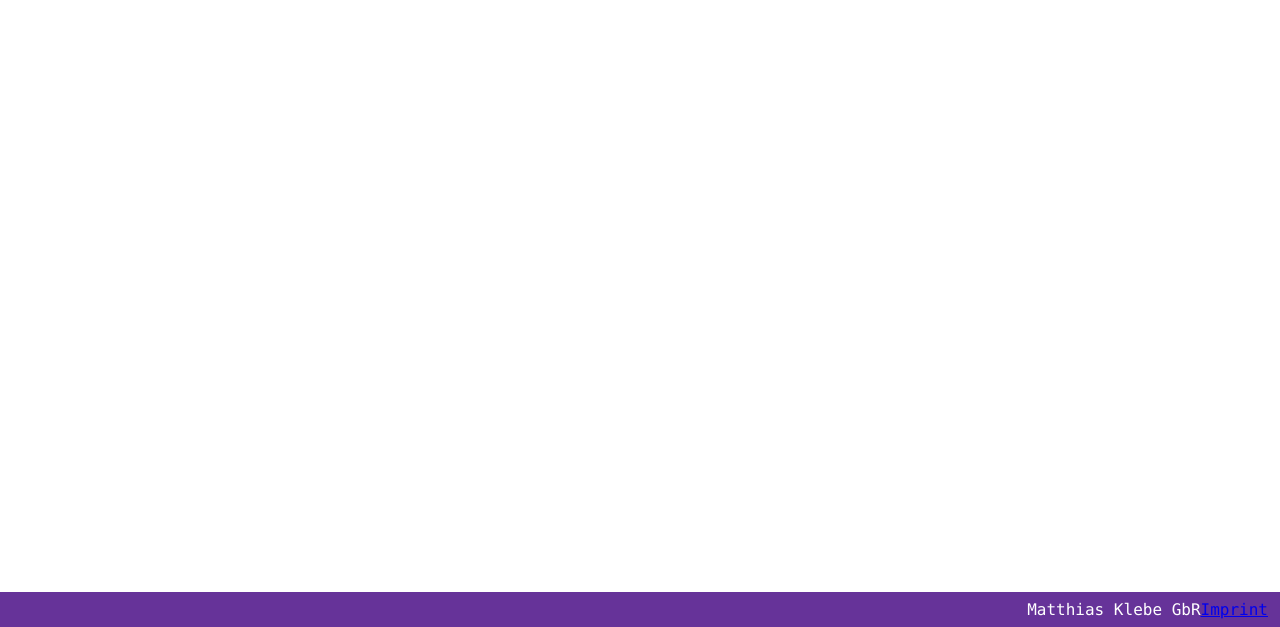
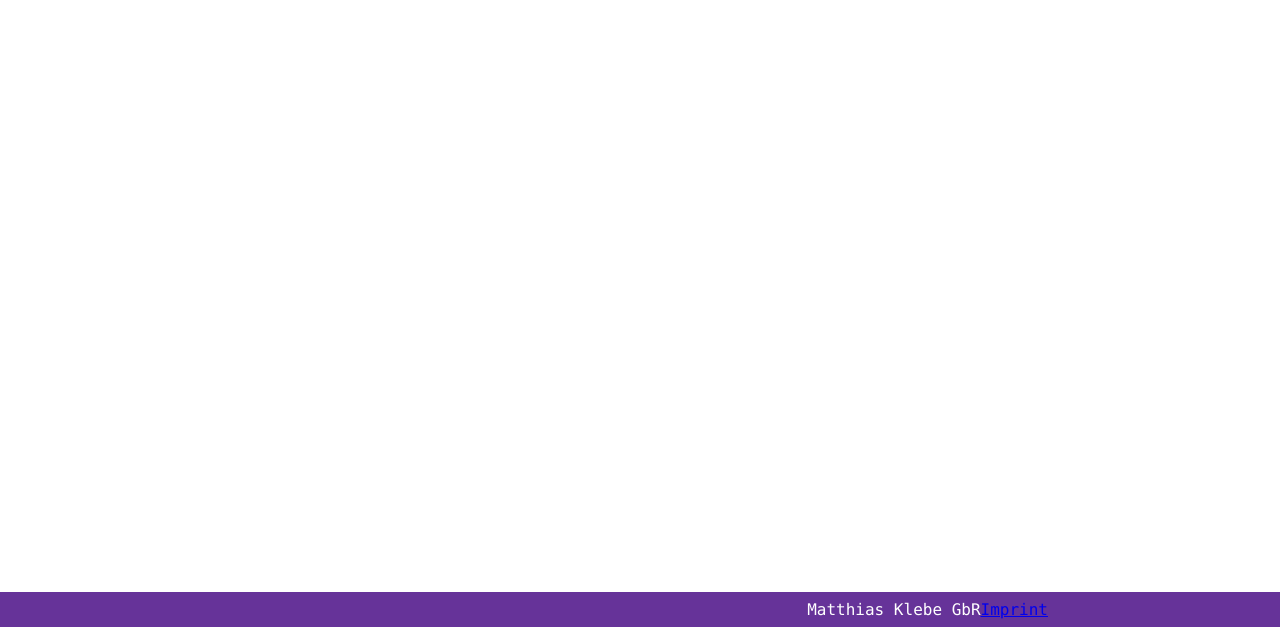
Before and after one commit to mklebe/portfolio, a Gatsby site: page /page-2 in a window 1280 px wide. Shown: the part 173-800 px from the top of the page. Built offline with nearby package versions, Linux system fonts and the light colour scheme; Gatsby itself is replaced by a stand-in of ours.

Commit message:
Structuring the layout and adding containers

```diff
--- a/src/components/layout.js
+++ b/src/components/layout.js
@@ -23,14 +23,18 @@ const Layout = ({ children }) => (
       <>
         <div className={layoutStyles.page}>
           <header className={layoutStyles.page__header}>
-            <Header siteTitle={data.site.siteMetadata.title} />
+            <div className={layoutStyles.c200}>
+              <Header siteTitle={data.site.siteMetadata.title} />
+            </div>
           </header>
-          <main className={layoutStyles.page__content}>
+          <main className={layoutStyles.c200}>
             {children}
           </main>
 
           <footer className={layoutStyles.page__footer}>
-            <Footer />
+            <div className={layoutStyles.c200}>
+              <Footer className={layoutStyles.c200} />
+            </div>
           </footer>
         </div>
       </>
--- a/src/components/layout.module.css
+++ b/src/components/layout.module.css
@@ -1,11 +1,25 @@
 .page {
+    align-items: center;
     display: flex;
-    justify-content: flex-start;
     flex-direction: column;
+    flex-wrap: wrap;
+    justify-content: center;
     min-height: 100vh;
+}
+
+.page__header,
+.page__footer {
+    background-color: rebeccapurple;
+    display: flex;
+    justify-content: center;
+    width: 100%
 }
 
 .page__footer {
     margin-top: auto;
-    width: 100%;
 }
+
+.c200 {
+    padding: 0 60px;
+    width: 960px;
+}
--- a/src/components/navigation.module.css
+++ b/src/components/navigation.module.css
@@ -4,6 +4,7 @@
     flex-direction: 'flex-start';
     list-style: none;
     margin: 0;
+    padding: 0;
 }
 
 .item {
```
